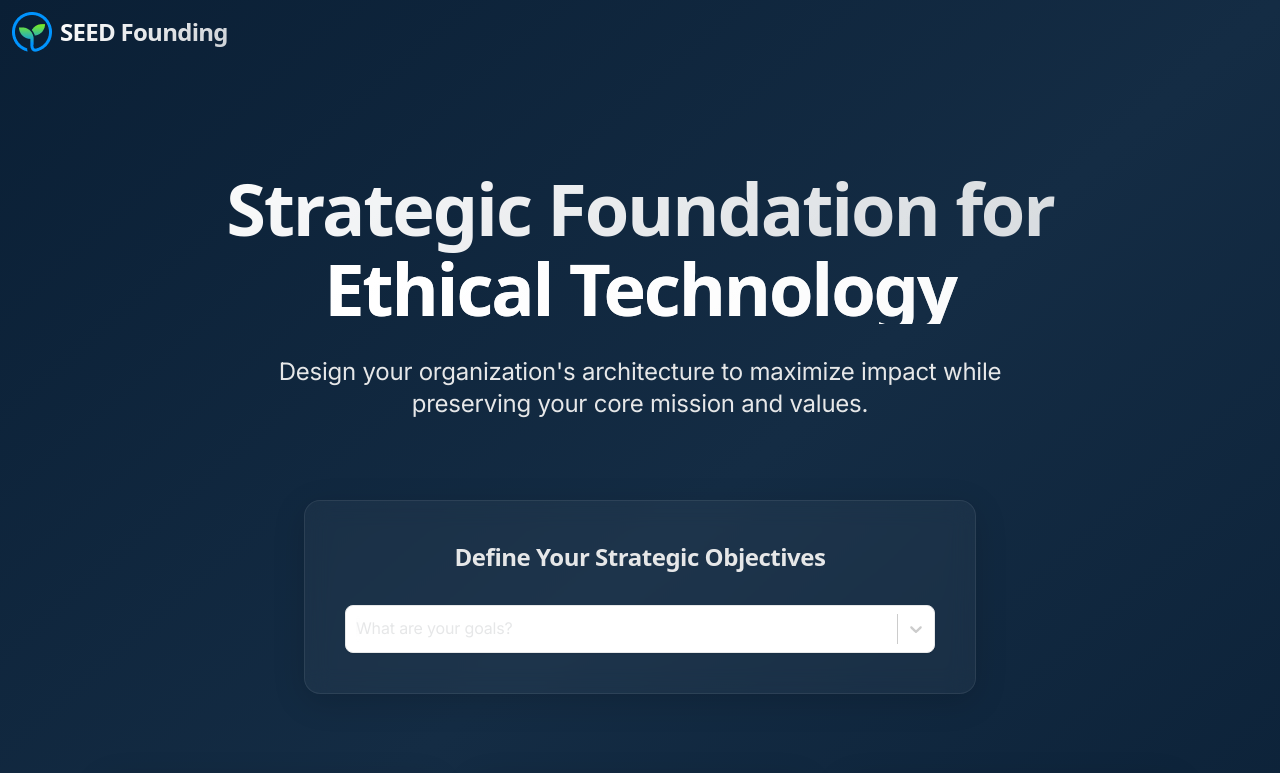
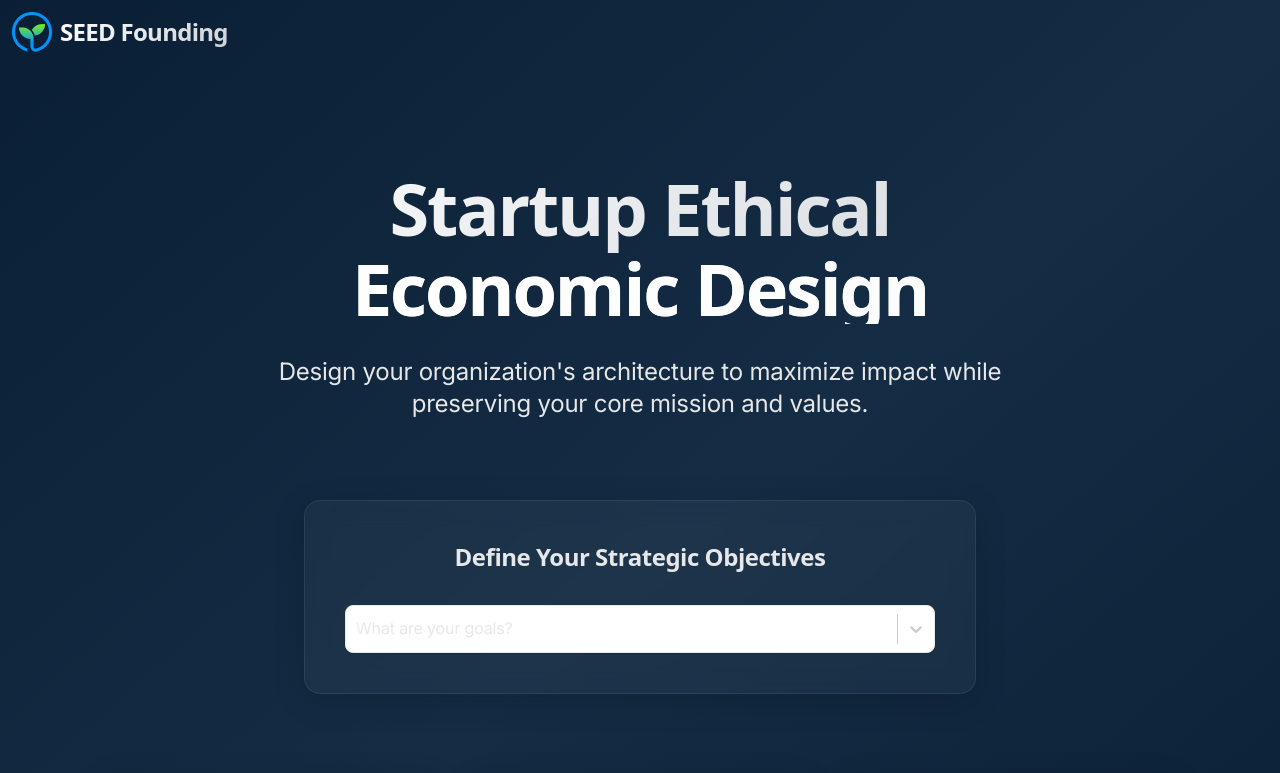
Before and after one commit to TurquoiseSound/SeedFoundry, a Next.js app: page / in a window 1280 px wide. Shown: the top 773 px of the page. Built offline with nearby package versions, Linux system fonts and the light colour scheme.

Commit message:
Update homepage title

```diff
--- a/src/app/page.tsx
+++ b/src/app/page.tsx
@@ -23,8 +23,8 @@ export default function Home() {
           transition={{ duration: 0.8, ease: [0.22, 1, 0.36, 1] }}
         >
           <h1 className="text-5xl md:text-7xl font-bold mb-8">
-            Strategic Foundation for
-            <span className="text-gradient block mt-2">Ethical Technology</span>
+            Startup Ethical
+            <span className="text-gradient block mt-2">Economic Design</span>
           </h1>
           <p className="text-xl md:text-2xl text-neutral-300 max-w-3xl mx-auto leading-relaxed">
             Design your organization's architecture to maximize impact while preserving your core mission and values.
```
